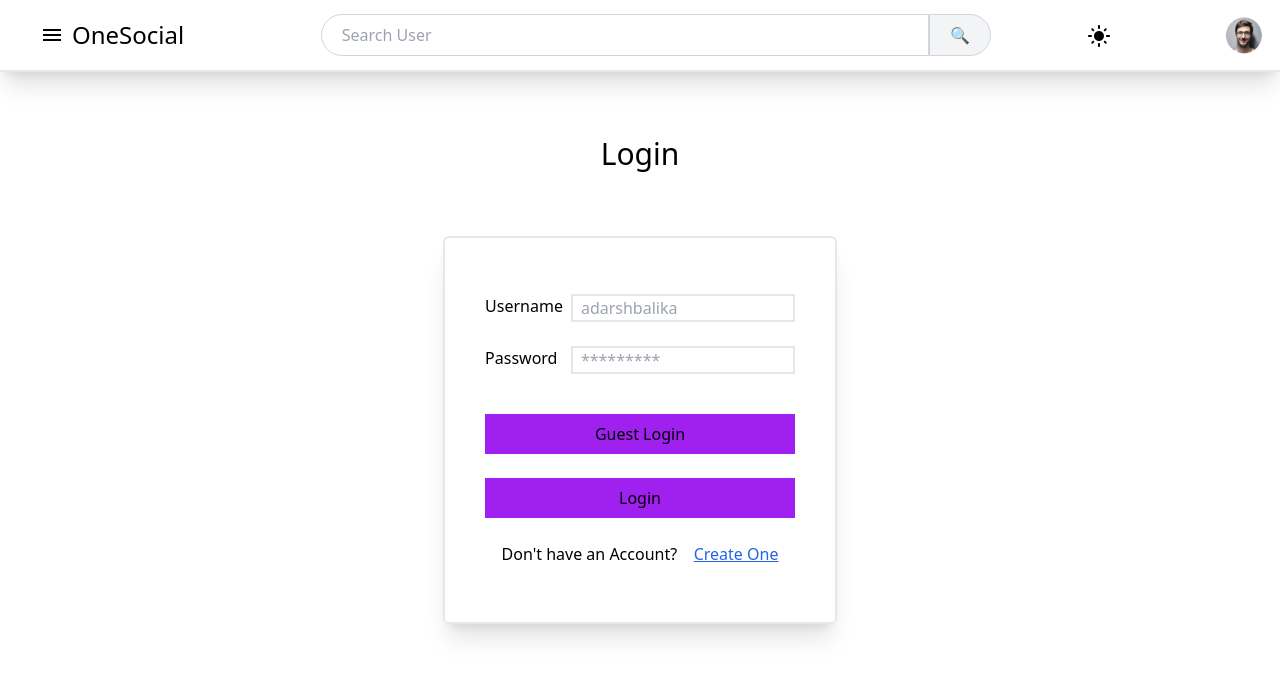
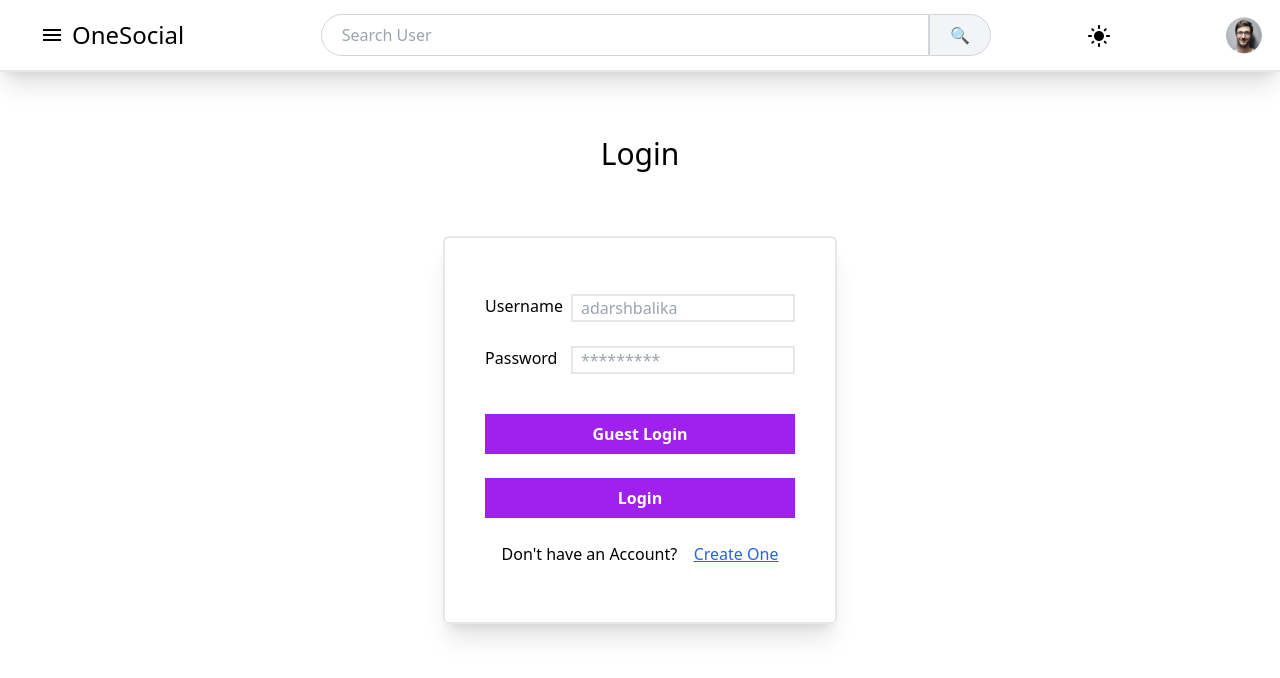
Before and after one commit to LundPiyush/my-social-media, a React (Create React App) app: page /login in a window 1280 px wide. Shown: the top 678 px of the page. Built offline with nearby package versions, Linux system fonts and the light colour scheme; no server answers; what miragejs would draw is missing.

Commit message:
fix(): dark mode styles update

```diff
--- a/src/pages/Login/Login.jsx
+++ b/src/pages/Login/Login.jsx
@@ -26,7 +26,7 @@ const Login = () => {
     loginUser(guessUserDetails);
   };
   return (
-    <>
+    <div className="flex flex-col">
       <h1 className="text-3xl my-[5%]">Login</h1>
       <div className="flex justify-center gap-6">
         <form className="flex flex-col gap-6 py-14 px-10 border-solid border-2 border-indigo-60 shadow-xl rounded-md">
@@ -67,12 +67,12 @@ const Login = () => {
           </div>
           <div className="flex flex-col">
             <button
-              className="bg-primary-color my-4 py-2 dark:font-bold"
+              className="bg-primary-color my-4 py-2 font-bold text-white"
               onClick={guestLoginHandler}>
               Guest Login
             </button>
             <button
-              className="bg-primary-color my-2 py-2 dark:font-bold"
+              className="bg-primary-color my-2 py-2 font-bold text-white"
               onClick={loginHandler}>
               Login
             </button>
@@ -87,7 +87,7 @@ const Login = () => {
           </div>
         </form>
       </div>
-    </>
+    </div>
   );
 };
 
--- a/src/pages/SignUp/SignUp.jsx
+++ b/src/pages/SignUp/SignUp.jsx
@@ -117,20 +117,19 @@ const SignUp = () => {
           />
         </div>
         <div className="flex flex-col">
-          <button className="bg-orange-100 my-2 py-2" onClick={() => {}}>
+          <button className="bg-orange-100 my-2 py-2 dark:bg-primary-color font-bold">
             Signup
           </button>
           <div className="flex justify-around">
             <p>Already have an Account?</p>
             <Link
               to="/login"
-              className="underline text-blue-600 hover:text-blue-800 visited:text-purple-600">
+              className="underline text-blue-600 hover:text-blue-800 visited:text-purple-600 dark:hover:text-white">
               LogIn here
             </Link>
           </div>
         </div>
       </form>
-      <p></p>
     </div>
   );
 };
```
